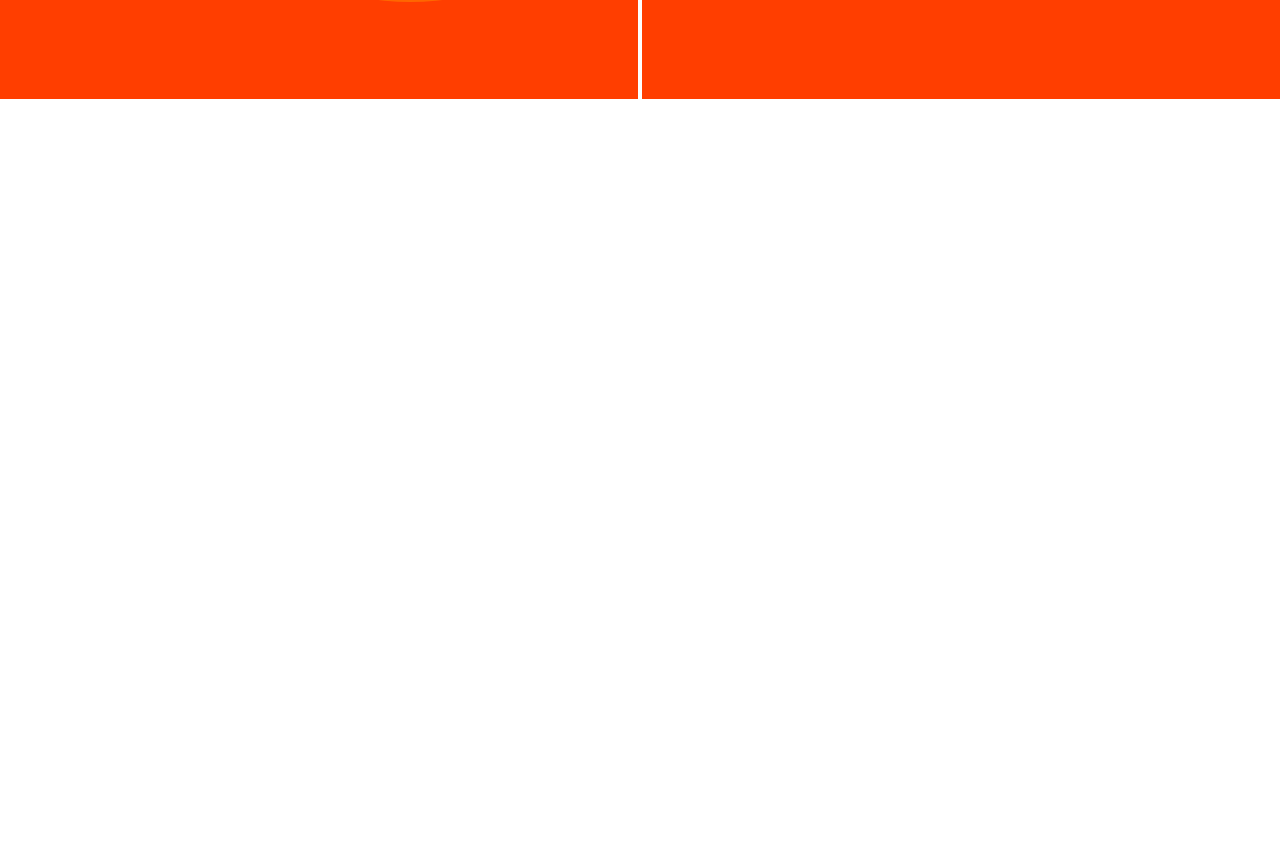
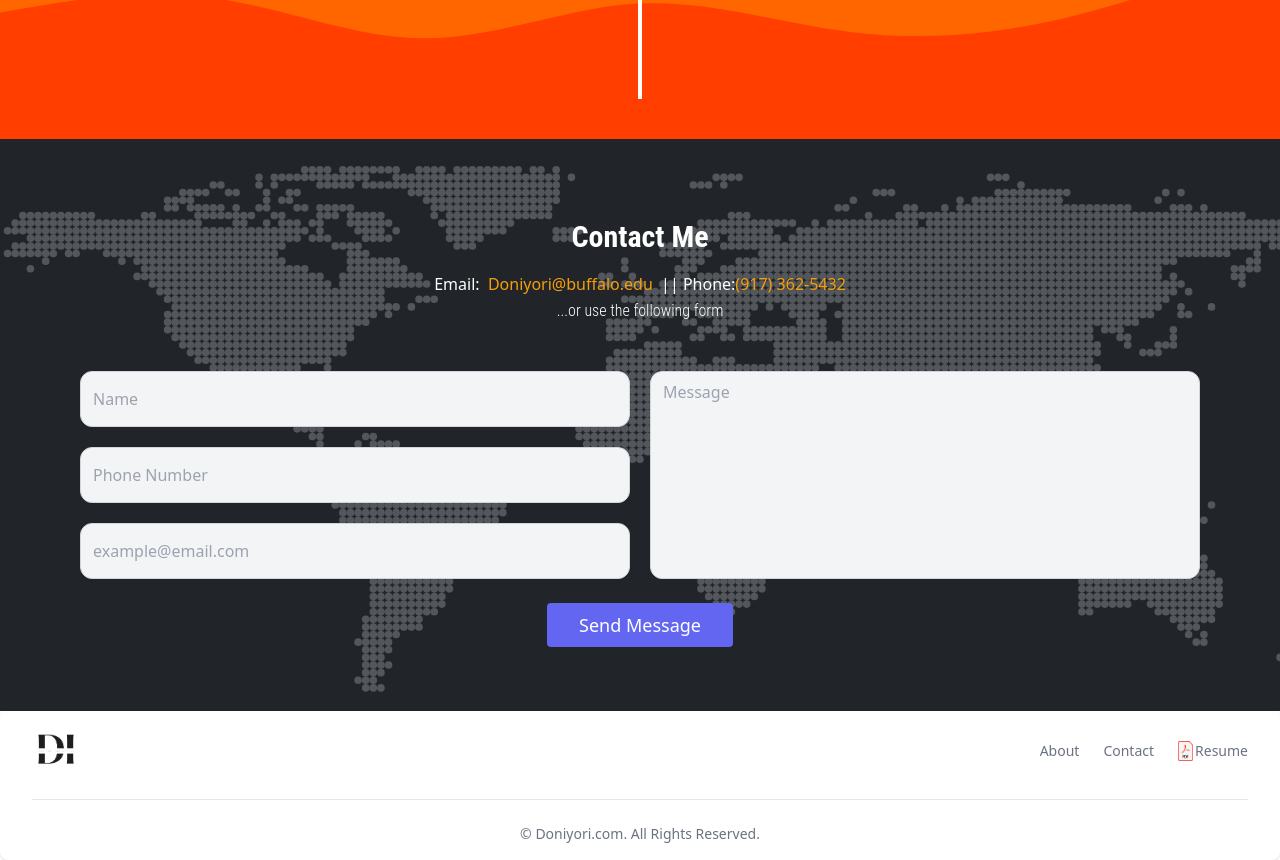
Before and after one commit to DoniyorI/portfolio, a React (Create React App) app in the folder my-project/: page / in a window 1280 px wide. Shown: the part 5100-5960 px from the top of the page. Before the commit the page ends 5199 px from the top, so only its background shows below. Built offline with nearby package versions, Linux system fonts and the light colour scheme.

Commit message:
Contact page fully functinal and footer added

```diff
--- a/my-project/package.json
+++ b/my-project/package.json
@@ -3,12 +3,14 @@
   "version": "0.1.0",
   "private": true,
   "dependencies": {
+    "@emailjs/browser": "^3.10.0",
     "@headlessui/react": "^1.7.4",
     "@heroicons/react": "^2.0.13",
     "@material-tailwind/react": "^1.2.4",
     "@testing-library/jest-dom": "^5.16.5",
     "@testing-library/react": "^13.4.0",
     "@testing-library/user-event": "^13.5.0",
+    "emailjs-com": "^3.2.0",
     "link-react": "^3.0.0",
     "react": "^18.2.0",
     "react-button": "^1.2.1",
--- a/my-project/src/App.js
+++ b/my-project/src/App.js
@@ -1,6 +1,8 @@
 import './App.css';
 import About from './components/About';
+import Contact from './components/Contact';
 import Experience from './components/Experience';
+import Footer from './components/Footer';
 import Header from './components/Header';
 import Home from './components/Home';
 import Projects from './components/Projects';
@@ -15,6 +17,8 @@
       <Skills/>
       <Projects/>
       <Experience/>
+      <Contact/>
+      <Footer/>
     </div>
   );
 }
--- /dev/null
+++ b/my-project/src/components/Contact.jsx
@@ -0,0 +1,108 @@
+import React, { useRef } from "react";
+import emailjs from "@emailjs/browser";
+
+export const Contact = () => {
+  const form = useRef();
+
+  const sendEmail = (e) => {
+    e.preventDefault();
+
+    emailjs
+      .sendForm(
+        "service_wj9gulo",
+        "template_dzw2uvk",
+        form.current,
+        "wUjMvvLPRp-kZOhsv"
+      )
+      .then(
+        (result) => {
+          console.log(result.text);
+        },
+        (error) => {
+          console.log(error.text);
+        }
+      );
+    e.target.reset();
+  };
+
+  return (
+    <div className="bg-world-map bg-no-repeat bg-cover bg-center">
+      <form ref={form} onSubmit={sendEmail}>
+        <section className="text-gray-700 body-font relative">
+          <div className="container  pt-20 pb-10 mx-auto">
+            <div className="flex flex-col text-center w-full mb-12">
+              <h1 className="sm:text-3xl text-2xl title-font mb-4 text-white font-Roboto font-extrabold">
+                Contact Me
+              </h1>
+              <p className="lg:w-2/3 mx-auto leading-relaxed text-center text-white">
+                Email: &nbsp;
+                <span className="text-amber-500">Doniyori@buffalo.edu</span>
+                &nbsp; || Phone:
+                <span className="text-amber-500">(917) 362-5432</span>
+              </p>
+              <p className="text-white font-Roboto font-thin pt-0.5">
+                ...or use the following form
+              </p>
+            </div>
+
+            <div class="grid grid-cols-1 md:grid-cols-2 lg:grid-cols-2 grid-rows-3 gap-x-5 gap-y-5 px-8 md:px-20 lg:px-42">
+              <div className="relative text-left text-white">
+                <label for="name" className="leading-7 text-sm"></label>
+                <input
+                  type="text"
+                  id="name"
+                  name="from_name"
+                  className="w-full h-14 bg-gray-100 rounded-xl border border-gray-300 focus:border-indigo-500 text-base outline-none text-gray-700 py-1 px-3 leading-8 transition-colors duration-200 ease-in-out"
+                  placeholder="Name"
+                />
+              </div>
+
+              <div className="grid row-span-3 text-left text-white">
+                <label for="message" className="leading-7 text-sm"></label>
+                <textarea
+                  id="message"
+                  name="message"
+                  className="w-full h-52 bg-gray-100 rounded-xl border border-gray-300 focus:border-indigo-500 text-base outline-none text-gray-700 py-2 px-3 resize-none leading-6 transition-colors duration-200 ease-in-out"
+                  placeholder="Message"
+                ></textarea>
+              </div>
+
+              <div className="relative text-left text-white">
+                <label for="tel" className="leading-7 text-sm"></label>
+                <input
+                  type="tel"
+                  id="name"
+                  name="phone_number"
+                  className="w-full h-14 bg-gray-100 rounded-xl border border-gray-300 focus:border-indigo-500 text-base outline-none text-gray-700 py-1 px-3 leading-8 transition-colors duration-200 ease-in-out"
+                  placeholder="Phone Number"
+                />
+              </div>
+
+              <div className="relative text-left text-white">
+                <label for="email" className="leading-7 text-sm"></label>
+                <input
+                  type="email"
+                  id="email"
+                  name="user_email"
+                  className="w-full h-14 bg-gray-100 rounded-xl border border-gray-300 focus:border-indigo-500 text-base outline-none text-gray-700 py-1 px-3 leading-8 transition-colors duration-200 ease-in-out"
+                  placeholder="example@email.com"
+                />
+              </div>
+            </div>
+
+            <div className="p-6 w-full">
+              <button
+                type="submit"
+                value="Send"
+                className="flex mx-auto text-white bg-indigo-500 border-0 py-2 px-8 focus:outline-none hover:bg-indigo-600 rounded text-lg"
+              >
+                Send Message
+              </button>
+            </div>
+          </div>
+        </section>
+      </form>
+    </div>
+  );
+};
+export default Contact;
--- a/my-project/src/components/Experience.jsx
+++ b/my-project/src/components/Experience.jsx
@@ -9,7 +9,7 @@
 
 const Experience = () => {
   return (
-    <div className="object-center bg-black-pearl-500 experienceOrange bg-full bg-cover">
+    <div className="object-center bg-black-pearl-500 experienceOrange bg-full bg-cover pb-10">
       <h1 className="text-white text-center font-Roboto font-bold text-4xl">
         Experience
       </h1>
--- /dev/null
+++ b/my-project/src/components/Footer.jsx
@@ -0,0 +1,36 @@
+import React from 'react'
+import Logo from '../assets/Logo/LogoV3.png'
+import pdf from '../assets/skills/PDF.png'
+
+const Footer = () => {
+  return (
+
+
+<footer class="p-4 bg-white rounded-lg shadow md:px-8 md:py-4 dark:bg-gray-100">
+    <div class="sm:flex sm:items-center sm:justify-between">
+        <a href="#" class="flex items-center mb-4 sm:mb-0">
+            <img src={Logo} class="h-12 mr-3" alt="Logo" />
+        </a>
+        <ul class="flex flex-wrap items-center mb-2 text-sm text-gray-500 sm:mb-0 dark:text-gray-400">
+            <li>
+                <a href="#" class="mr-4 hover:underline md:mr-6 ">About</a>
+            </li>
+            <li >
+                <a href="#" class="mr-4 hover:underline md:mr-6 ">Contact</a>
+            </li>
+            <li className='inline-flex'>
+                <img src={pdf} width={17} className="  pr-0.5"/>
+                <a href="#" class="hover:underline">Resume</a>
+            </li>
+        </ul>
+    </div>
+    <hr class="my-3 border-gray-200 sm:mx-auto dark:border-gray-700 lg:my-6" />
+    <span class="block text-sm text-gray-500 sm:text-center dark:text-gray-400">© <a href="https://Doniyori.com/" class="hover:underline">Doniyori.com</a>. All Rights Reserved.
+    </span>
+</footer>
+
+
+  )
+}
+
+export default Footer
--- a/my-project/tailwind.config.js
+++ b/my-project/tailwind.config.js
@@ -40,6 +40,8 @@
       'hero': "url('./assets/backgrounds/001.png')",
       'blue-wave':"url('./assets/backgrounds/Blue-Wave-bg.svg')",
       'orange-wave':"url('./assets/backgrounds/Blue-Wave-bg.svg')",
+      'world-map':"url('./assets/backgrounds/World-Map.svg')",
+
     },
   },
   plugins: [],
```
Also changed, not shown: my-project/src/assets/backgrounds/World-Map.svg (renamed from my-project/src/assets/backgrounds/World Map.svg), 1 other file (tests, documents, lock files or other folders).
